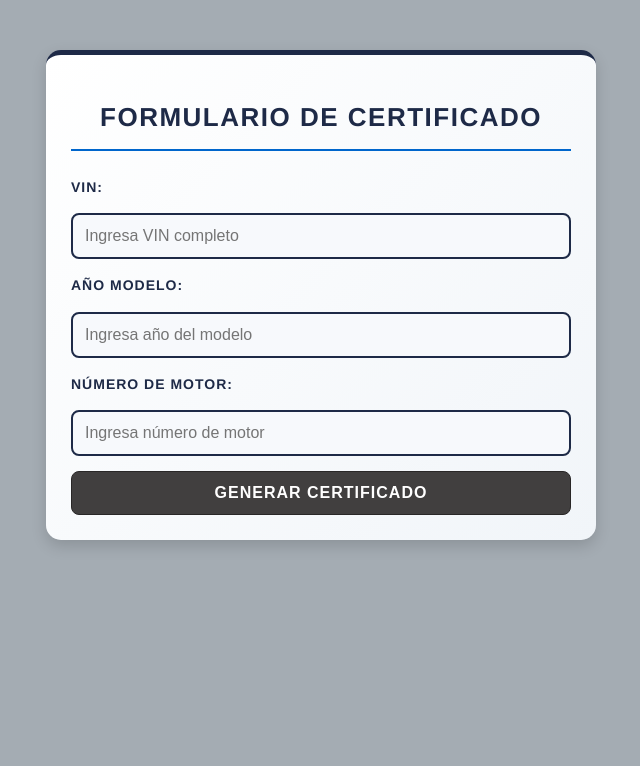
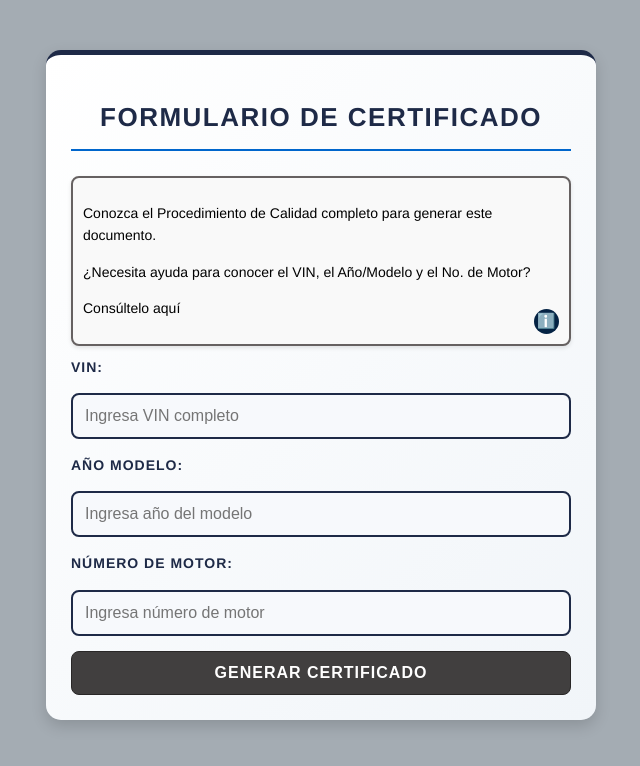
Before and after one commit to CamAGomezB27/Certificado, a website: page index.html in a window 1280 px wide. Shown: the whole page, without its empty margins (319-959 px from the left). Drawn offline with nearby package versions, Linux system fonts and the light colour scheme; no server answers.

Commit message:
Se añade cuadro de ayuda con boton informativo

```diff
--- a/index.html
+++ b/index.html
@@ -9,6 +9,21 @@
 <body>
     <div class="container">
         <h1>Formulario de Certificado</h1>
+
+        <!-- Cuadro informativo debajo del título -->
+        <div class="informativo">
+            <p>Conozca el Procedimiento de Calidad completo para generar este documento.</p>
+            <p>¿Necesita ayuda para conocer el VIN, el Año/Modelo y el No. de Motor?</p>
+            <p>Consúltelo aquí
+                <span class="btn-container">
+                    <!-- Botón de Información con ícono -->
+                    <button class="informacion-btn">
+                        <span class="info-icon">ℹ️</span>
+                    </button>
+                </span>
+            </p>
+        </div>
+
         <form id="certificadoForm">
 
             <label for="codigoModelo">VIN:</label>
@@ -23,6 +38,7 @@
 
             <button type="button" id="generateBtn" disabled>GENERAR CERTIFICADO</button>
         </form>
+
     </div>
 
     <!-- Cargar la librería PDFLib antes de tu script.js -->
--- a/styles.css
+++ b/styles.css
@@ -23,6 +23,67 @@ body {
 .container:hover {
     transform: translateY(-5px);
     box-shadow: 0 10px 25px rgba(0, 0, 0, 0.2);
+}
+
+/* Estilo para el cuadro informativo */
+.informativo {
+    background-color: #f9f9f9; /* Fondo suave */
+    color: #000000;
+    padding: 10px;
+    border-radius: 8px;
+    border: 2px solid #666161; /* Borde suave */
+    font-size: 14px;
+    margin-bottom: 20px; /* Espacio antes del formulario */
+    box-shadow: 0 2px 4px rgba(0, 0, 0, 0.1);
+    margin: 10px auto;
+    position: relative; /* Relativo para usar absolute en el botón */
+}
+
+/* Ajuste para que el botón esté en la misma línea */
+.informativo p {
+    display: flex;
+    align-items: center; /* Alinea el texto y el botón */
+    gap: 2x; /* Espacio entre el texto y el botón */
+}
+
+/* Aseguramos que el contenedor del botón no rompa la línea */
+.btn-container {
+    display: inline-flex;
+    align-items: center;
+}
+
+/* Para el botón de información */
+.informacion-btn {
+    background-color: #052344; /* Azul brillante */
+    color: white;
+    font-size: 25px; /* Ajustar tamaño */
+    width: 25px; /* Tamaño fijo */
+    height: 25px; /* Tamaño fijo */
+    border-radius: 50%; /* Hacerlo circular */
+    border: none;
+    display: flex;
+    justify-content: center;
+    align-items: center;
+    cursor: pointer;
+    transition: background-color 0.3s ease, transform 0.2s ease;
+    text-align: center;
+    position: absolute; /* Posicionarlo de forma absoluta */
+    bottom: 10px; /* Ubicarlo en la parte inferior */
+    right: 10px; /* Ubicarlo en la parte derecha */
+}
+
+.informacion-btn:hover {
+    background-color: #052344; /* Azul más oscuro */
+    transform: scale(1.1);
+}
+
+.informacion-btn:focus {
+    outline: none;
+    box-shadow: 0 0 10px rgba(1, 31, 63, 0.6);
+}
+
+.info-icon {
+    font-size: 15px; /* Tamaño del ícono */
 }
 
 /* Encabezados */
```
Also changed, not shown: 8d76e55d2bf8d0f7757b72e891dc1735.jpg (deleted), AYUDA VIN.jpg (added).
